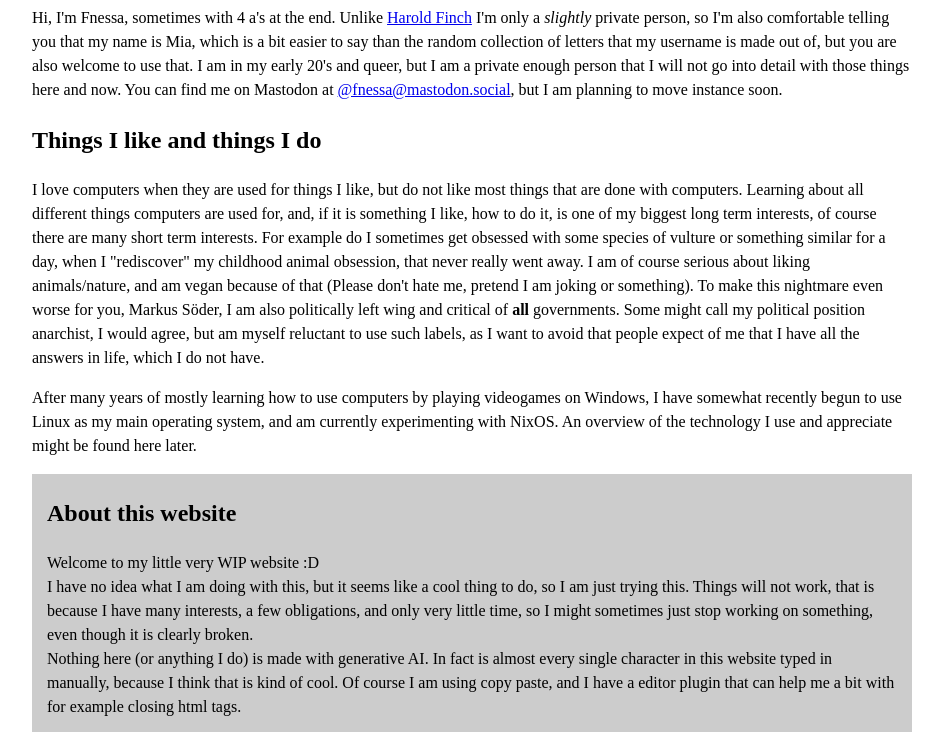
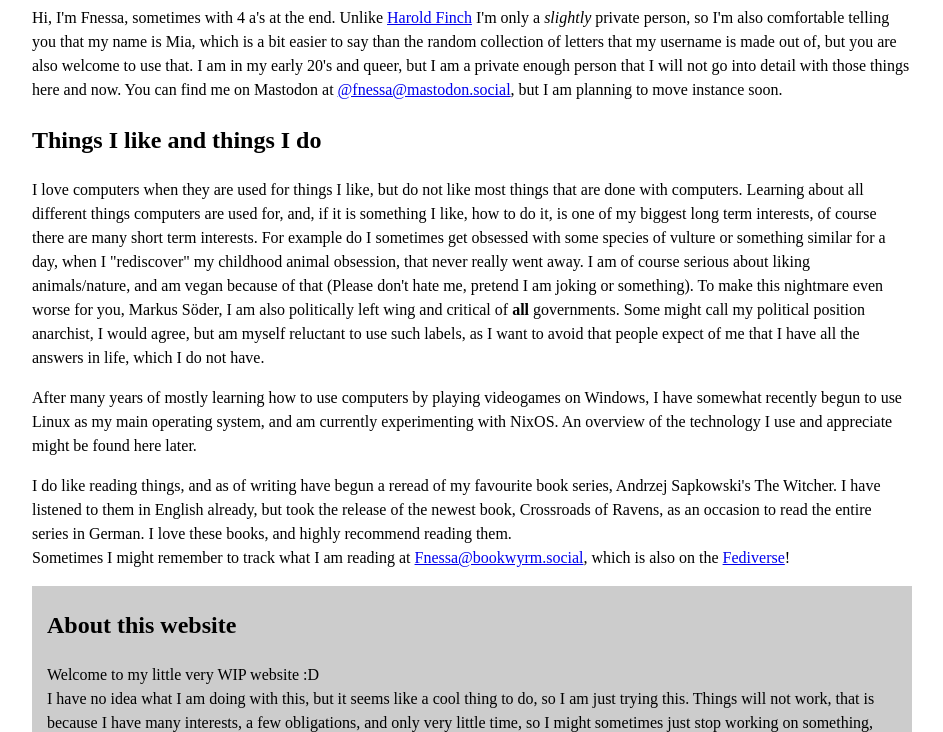
Before and after one commit to Fnessa/website, a plain HTML site: page index.html in a window 1280 px wide. Shown: the part 85-817 px from the top of the page, without its empty margins (168-1111 px from the left). Drawn offline with Linux system fonts and the light colour scheme.

Commit message:
added a section about reading

```diff
--- a/index.html
+++ b/index.html
@@ -19,6 +19,10 @@
 			<p>
 			After many years of mostly learning how to use computers by playing videogames on Windows, I have somewhat recently begun to use Linux as my main operating system, and am currently experimenting with NixOS. An overview of the technology I use and appreciate might be found here later.
 			</p>
+			<p>
+			I do like reading things, and as of writing have begun a reread of my favourite book series, Andrzej Sapkowski's The Witcher. I have listened to them in English already, but took the release of the newest book, Crossroads of Ravens, as an occasion to read the entire series in German. I love these books, and highly recommend reading them.<br>
+			Sometimes I might remember to track what I am reading at <a href="https://bookwyrm.social/user/Fnessa">Fnessa@bookwyrm.social</a>, which is also on the <a href="https://en.wikipedia.org/wiki/Fediverse">Fediverse</a>!
+			</p>
 			<div class="about_website">
 			<h2 >About this website</h2>
 			<p>
```
